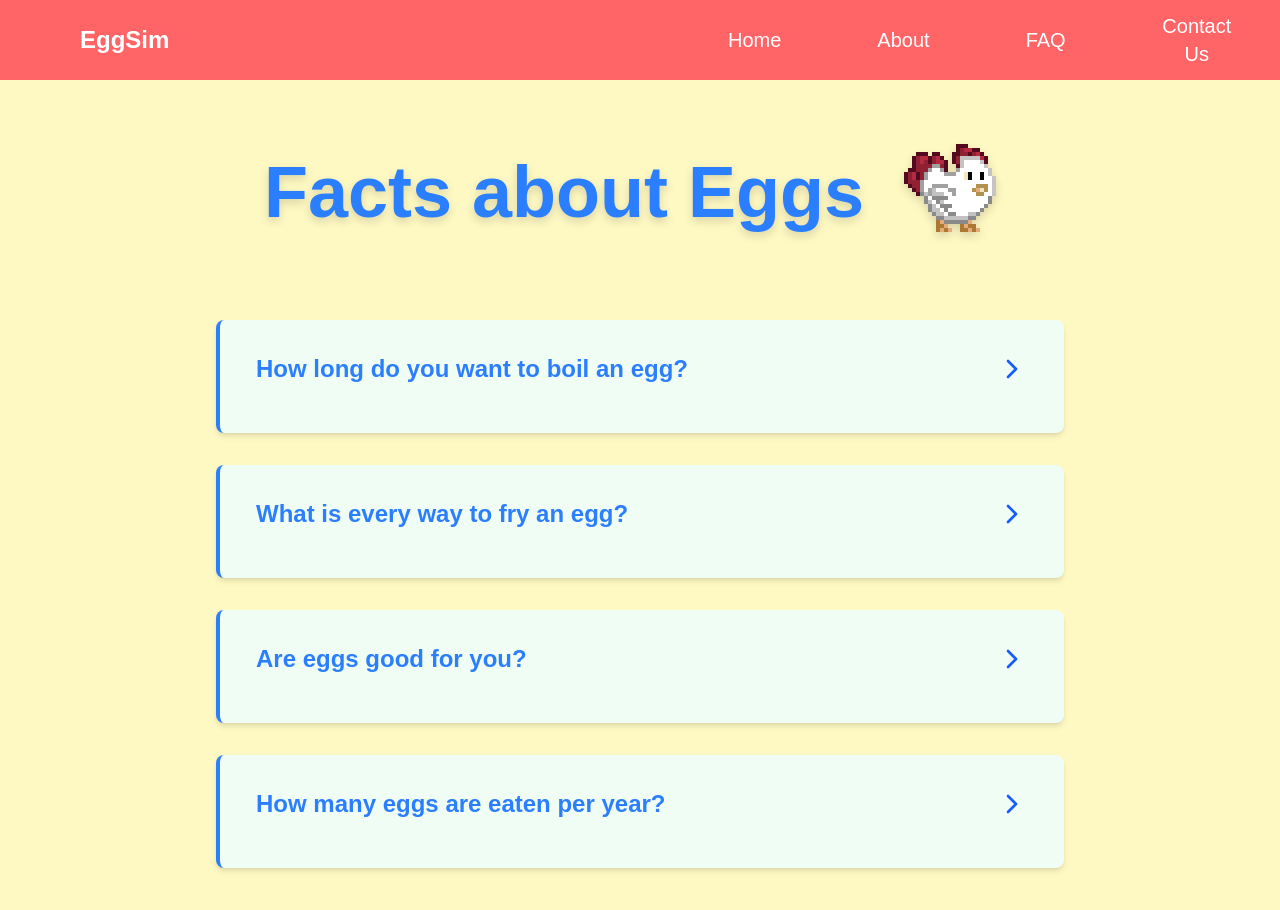
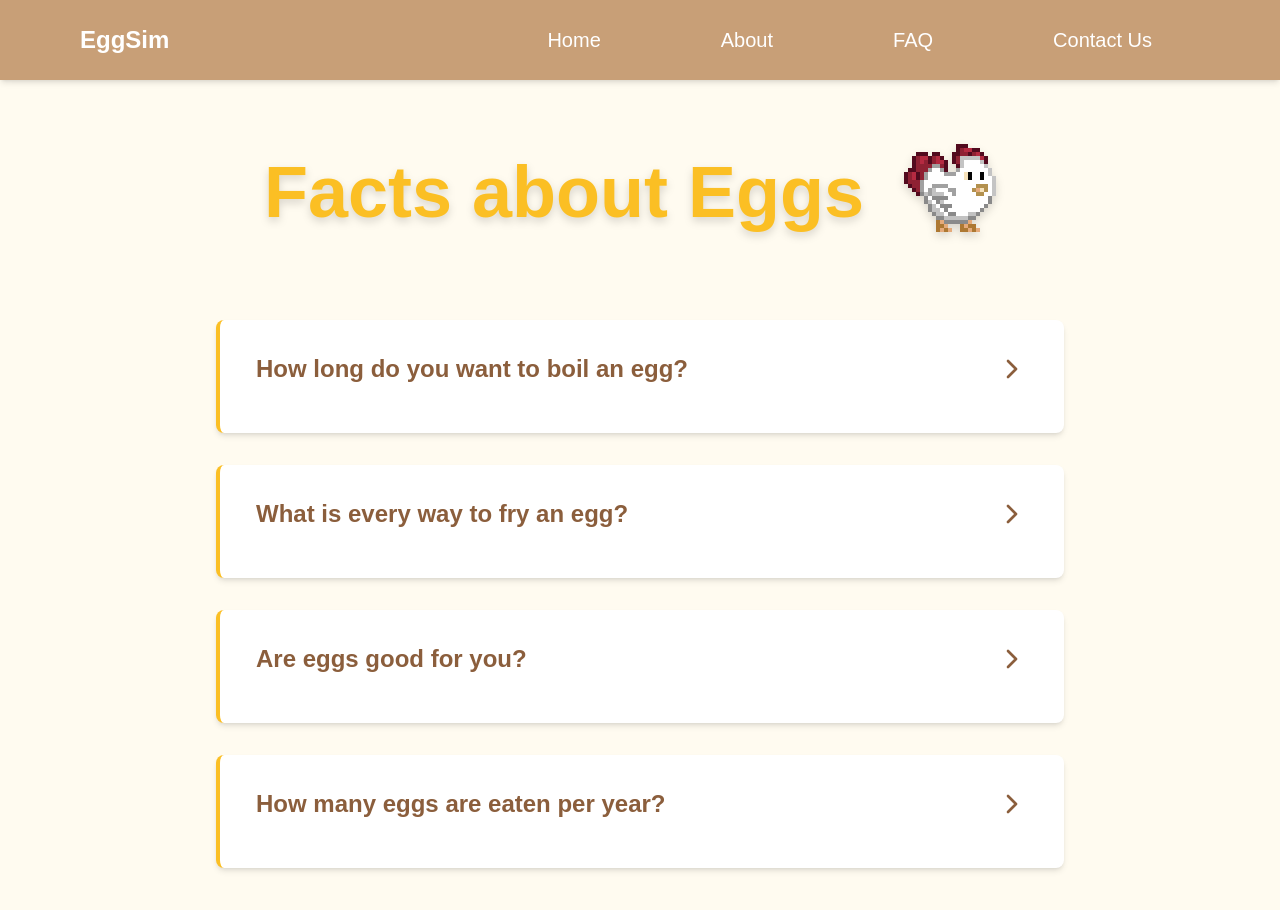
Before and after one commit to ivanwangg/EggSim, a Next.js app in the folder egg-sim/: page /faq in a window 1280 px wide. Shown: the top 910 px of the page. Built offline with nearby package versions, Linux system fonts and the light colour scheme.

Commit message:
changed colors for navbar and faq

```diff
--- a/egg-sim/src/app/components/navBar.tsx
+++ b/egg-sim/src/app/components/navBar.tsx
@@ -1,21 +1,15 @@
-import NavButton from "./navButton"
-
+import NavButton from "./navButton";
 
 export default function NavBar() {
-
   return (
-    <div className="w-full h-[5rem] flex flex-col bg-red-400 absolute top-0">
-      <div className="w-full h-full flex flex-row items-center pl-20">
-        <p className="w-full font-bold text-2xl text-white">
-          EggSim
-        </p>
-        <div className="w-full flex flex-row">
-          <NavButton name="Home" route=""></NavButton>
-          <NavButton name="About" route=""></NavButton>
-          <NavButton name="FAQ" route="faq"></NavButton>
-          <NavButton name="Contact Us" route=""></NavButton>
-        </div>
+    <nav className="w-full h-[5rem] flex items-center justify-between px-8 md:px-20 bg-[#C89F77] shadow-md fixed top-0 left-0 z-50">
+      <p className="font-bold text-2xl text-white select-none">EggSim</p>
+      <div className="flex gap-6">
+        <NavButton name="Home" route="" />
+        <NavButton name="About" route="" />
+        <NavButton name="FAQ" route="faq" />
+        <NavButton name="Contact Us" route="" />
       </div>
-    </div>
-  )
+    </nav>
+  );
 }
--- a/egg-sim/src/app/faq/page.tsx
+++ b/egg-sim/src/app/faq/page.tsx
@@ -54,11 +54,11 @@ export default function FAQPage() {
   };
 
   return (
-    <div className="bg-yellow-100 min-h-screen py-12">
+    <div className="bg-[#FFFBF0] min-h-screen py-12">
       <main className="max-w-4xl mx-auto px-6">
         {/* Title with animated hen */}
         <div className="flex items-center justify-center gap-6 mb-16 pt-20">
-          <h1 className="text-blue-500 text-6xl md:text-7xl font-extrabold leading-tight select-none  drop-shadow-lg">
+          <h1 className="text-[#FBBF24] text-6xl md:text-7xl font-extrabold leading-tight select-none drop-shadow-lg">
             Facts about Eggs
           </h1>
           <div className="relative w-32 h-32 select-none drop-shadow-lg">
@@ -83,21 +83,21 @@ export default function FAQPage() {
           {faqs.map((faq, index) => (
             <div
               key={index}
-              className="bg-green-50 rounded-lg shadow-md p-6 border-l-4 border-blue-500 hover:shadow-lg transition-shadow duration-300"
+              className="bg-white rounded-lg shadow-md p-6 border-l-4 border-[#FBBF24] hover:shadow-lg transition-shadow duration-300"
             >
               <button
                 onClick={() => toggle(index)}
                 aria-expanded={openStates[index]}
-                className={`w-full flex justify-between items-center focus:outline-none focus:ring-2 focus:ring-red-400 rounded px-3 py-2
-                  ${openStates[index] ? "text-red-600" : "text-blue-500"}
-                  hover:bg-blue-50
+                className={`w-full flex justify-between items-center focus:outline-none focus:ring-2 focus:ring-[#D97706] rounded px-3 py-2
+                  ${openStates[index] ? "text-[#D97706]" : "text-[#8B5E3C]"}
+                  hover:bg-[#FFF7E6]
                 `}
               >
                 <span className="text-2xl font-semibold leading-snug">
                   {faq.question}
                 </span>
                 <span
-                  className={`text-blue-600 transition-transform duration-300 ease-in-out transform ${
+                  className={`transition-transform duration-300 ease-in-out transform ${
                     openStates[index] ? "rotate-90 scale-125" : "scale-100"
                   }`}
                 >
@@ -106,7 +106,7 @@ export default function FAQPage() {
               </button>
 
               <ul
-                className={`list-disc list-inside mt-4 text-gray-700 italic leading-relaxed max-h-0 overflow-hidden transition-[max-height] duration-500 ease-in-out ${
+                className={`list-disc list-inside mt-4 text-[#333333] italic leading-relaxed max-h-0 overflow-hidden transition-[max-height] duration-500 ease-in-out ${
                   openStates[index] ? "max-h-96" : ""
                 }`}
               >
```
